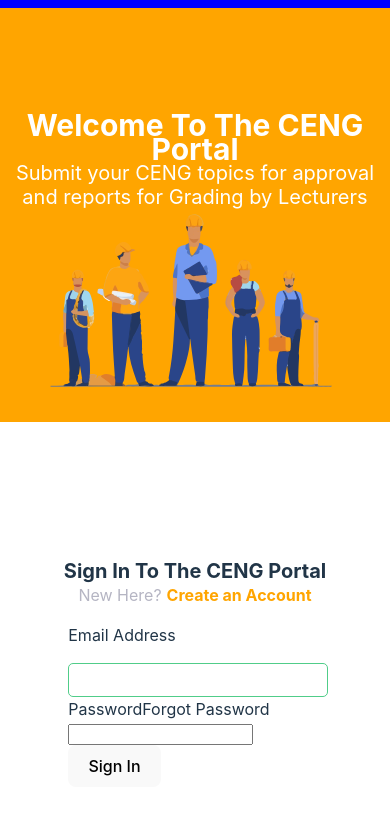
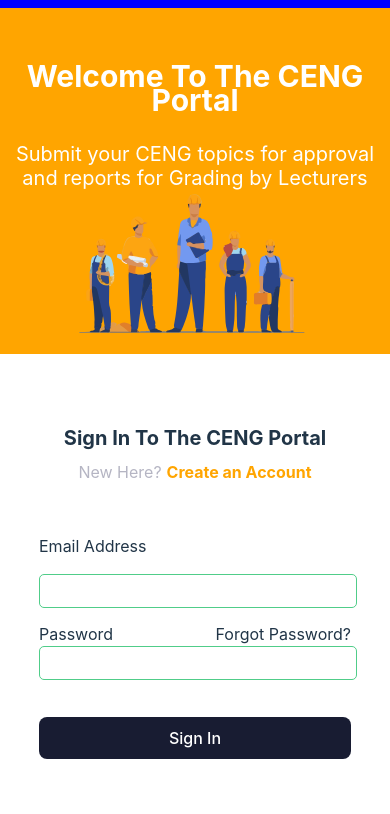
Before and after one commit to tariqsulley/ceng, a React (Vite) app: page / in a window 390 px wide. Shown: the top 814 px of the page. Built offline with nearby package versions, Linux system fonts and the light colour scheme.

Commit message:
login page a bit better now

```diff
--- a/src/pages/Login.jsx
+++ b/src/pages/Login.jsx
@@ -41,12 +41,12 @@ const Login =()=>{
                             Password
                         </div>
                         <div>
-                            Forgot Password
+                            Forgot Password?
                         </div>
                     </div>
-                    <input type="password"/>
+                    <input className="Password-Input" type="password"/>
                 </div>
-                <button className="btn"> Sign In </button>
+                <button className="Btn"> Sign In </button>
                </form>
             </div>
         </div>
--- a/src/styles/LoginStyles.css
+++ b/src/styles/LoginStyles.css
@@ -32,6 +32,7 @@
 .Submit-Txt{
     color: white;
     font-size: 20px;
+    margin-top: 3%;
     text-align: center;
 }
 
@@ -48,10 +49,11 @@
 .Sign-Txt{
     font-weight: bold;
     font-size: 20px;
-    margin-top: 80px;
+    margin-top: 30px;
 }
 
 .New-Txt{
+    margin-top: 10px;
     color: #b5b5c3;
     display: flex;
 }
@@ -63,7 +65,13 @@
 
 .form{
     width: 65%;
+    height: 50%;
+    margin-top: 20px;
+    display: flex;
+    flex-direction: column;
+    justify-content: space-evenly;
 }
+
 .Email-Input{
     width: 100%;
     height: 30px;
@@ -74,9 +82,27 @@
 
 .Password-Top{
     display: flex;
+    width: 100%;
+    justify-content: space-between;
+
 }
 
+.Password-Field{
+    height: 30%;
+}
 
+.Password-Input{
+    width: 100%;
+    height: 30px;
+    border-radius: 5px;
+    background-color: white;
+    border: 1px solid #50cd89;
+}
+
+.Btn{
+    background-color: #181c32;
+    color: white;
+}
 @media only  screen and (max-width:990px){
     .MainPage{
         flex-direction: column;
@@ -84,22 +110,32 @@
 
     .RightSide{
         width: 100%;
-        height: 50%;
+        height: 42%;
         display: flex;
         flex-direction: column;
         justify-content: center;
         align-items: center;
     }
 
+   .Sign-Txt{
+    margin-top: 0px;
+   }
     .LeftSide{
         width: 100%;
-        height: 50%;
+        height: 58%;
         display: flex;
         justify-content: center;
 
     }
+    .Submit-Txt{
+        margin-top: 30px;
+    }
     .Svg{
         width: 100%;
-        height: 100%;
+        height: 80%;
+    }
+    .form{
+        height: 55%;
+        width: 80%;
     }
 }
```
